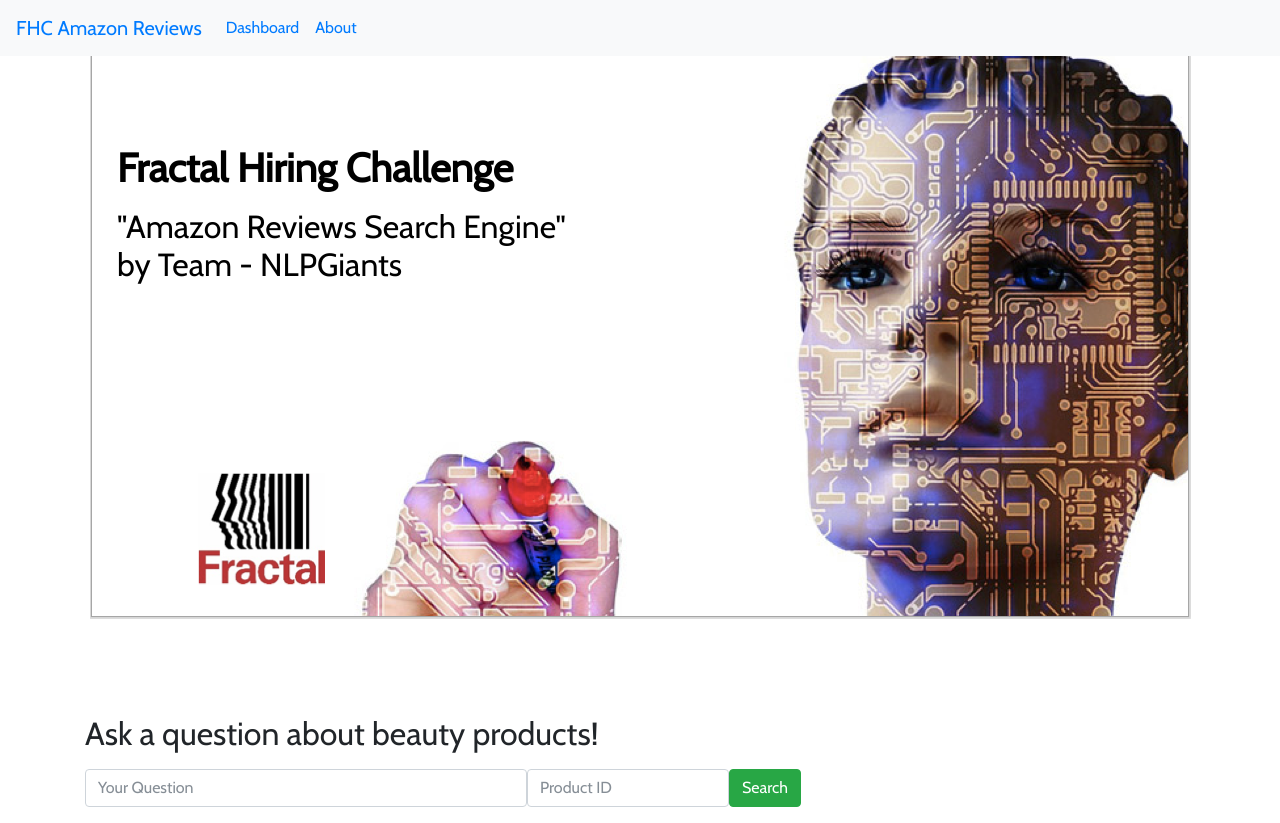
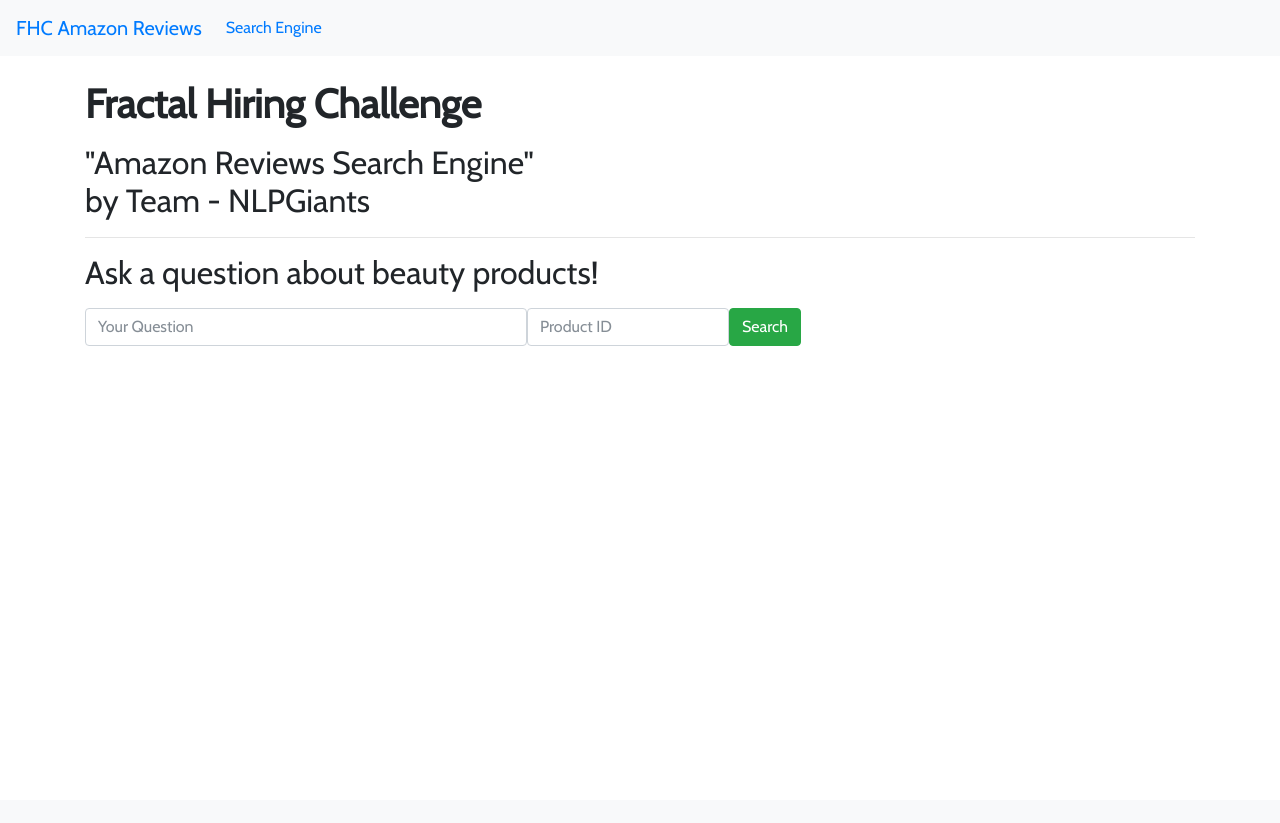
Before and after one commit to nikhilakki/fractal-search-engine-hackathon, a Flask app: page /dashboard in a window 1280 px wide. After the commit the page ends 346 px from the top, so only its background shows below. Run offline with Flask 2, Linux system fonts and the light colour scheme; data that the repository does not hold is empty; some libraries are stand-ins or nearby versions.

Commit message:
minor changes to UI

```diff
--- a/flask-wa/src/templates/app/dashboard.html
+++ b/flask-wa/src/templates/app/dashboard.html
@@ -1,12 +1,13 @@
 {% extends "base.html" %}
 {% block content %}
-     <div class="bg"></div>
+
      <div class="container">
-    <div class="jumbotron">
+    <!--div class="jumbotron"></div-->
       <h1><strong>Fractal Hiring Challenge</strong></h1>
       <p class="lead"><h2>"Amazon Reviews Search Engine" <br>by Team - NLPGiants</h2></p>
+      <hr>
     </div>
-    </div>
+
     <div class="container">
         <p class="lead"><h2>Ask a question about beauty products!</h2></p>
     <div class="form-group">
@@ -46,7 +47,7 @@
 
 
             {% if output.review_sentiments != none and output.rvRelScore != none %}
-              <h3>Top 3 Reviews -  {{ query.search }} of Product ID - <strong>{{ query.ASIN_ID }}</strong></h3>
+              <h3>Top 3 Reviews {{ query.search }} of Product ID - <strong>{{ query.ASIN_ID }}</strong></h3>
                 <div id="accordion" role="tablist" aria-multiselectable="true">
                 {% for review in output.reviews %}
 
--- a/flask-wa/src/templates/snippets/nav.html
+++ b/flask-wa/src/templates/snippets/nav.html
@@ -7,10 +7,7 @@
     <ul class="navbar-nav mr-auto">
 
       <li class="nav-item active">
-        <a class="nav-link" href="{{url_for('dashboard')}}">Dashboard</a>
-      </li>
-      <li class="nav-item">
-        <a class="nav-link" href="{{url_for('about')}}">About</a>
+        <a class="nav-link" href="{{url_for('dashboard')}}">Search Engine</a>
       </li>
 
     </ul>
```
